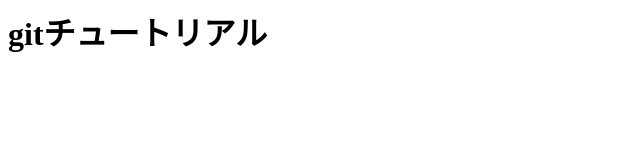
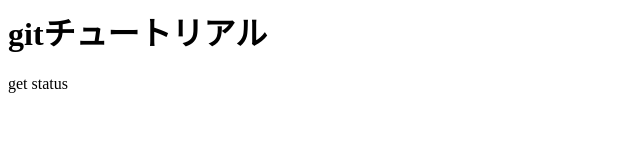
Before and after one commit to fujihira13/git_tutorial, a plain HTML site: page index.html in a window 1280 px wide. Shown: the full height of the page, 0-640 px from the left. Drawn offline with Linux system fonts and the light colour scheme.

Commit message:
git statusコマンドの追記

```diff
--- a/index.html
+++ b/index.html
@@ -1 +1,2 @@
 <h1>gitチュートリアル</h1>
+<p>get status</p>
```
